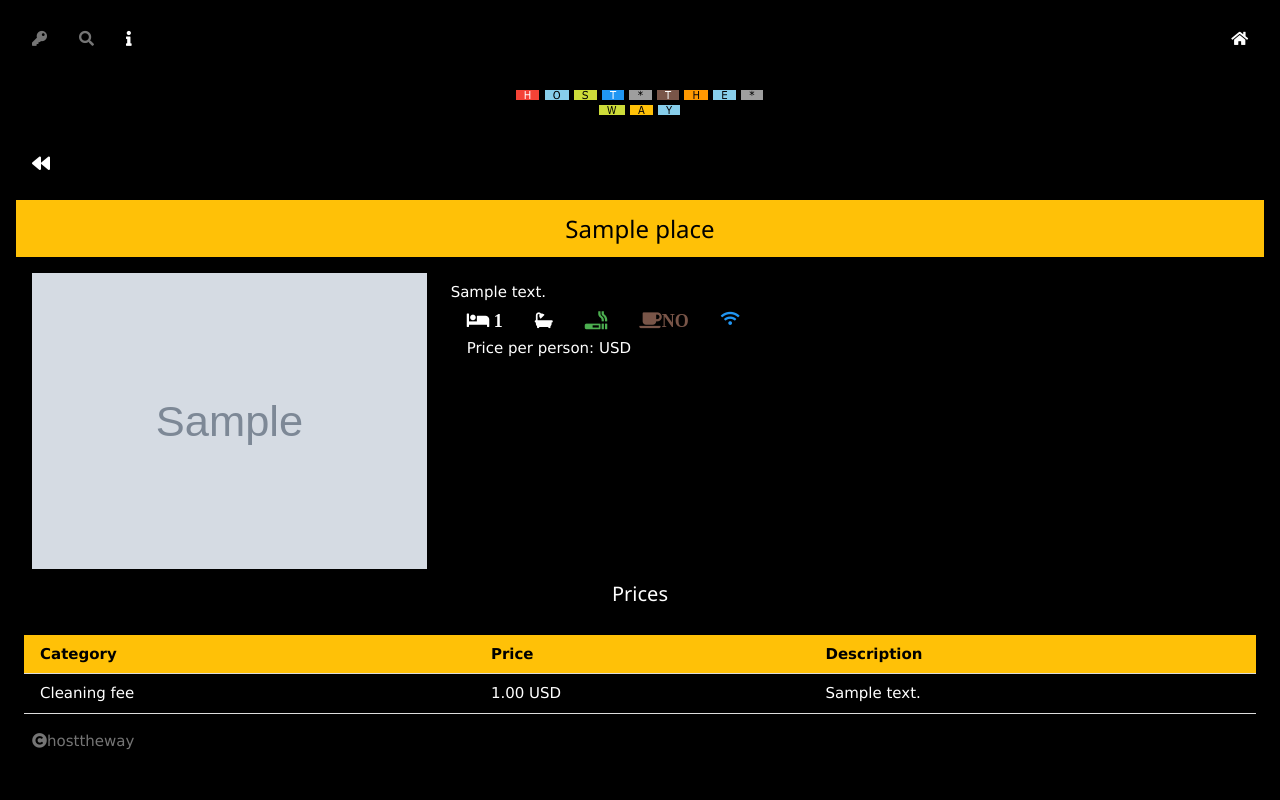
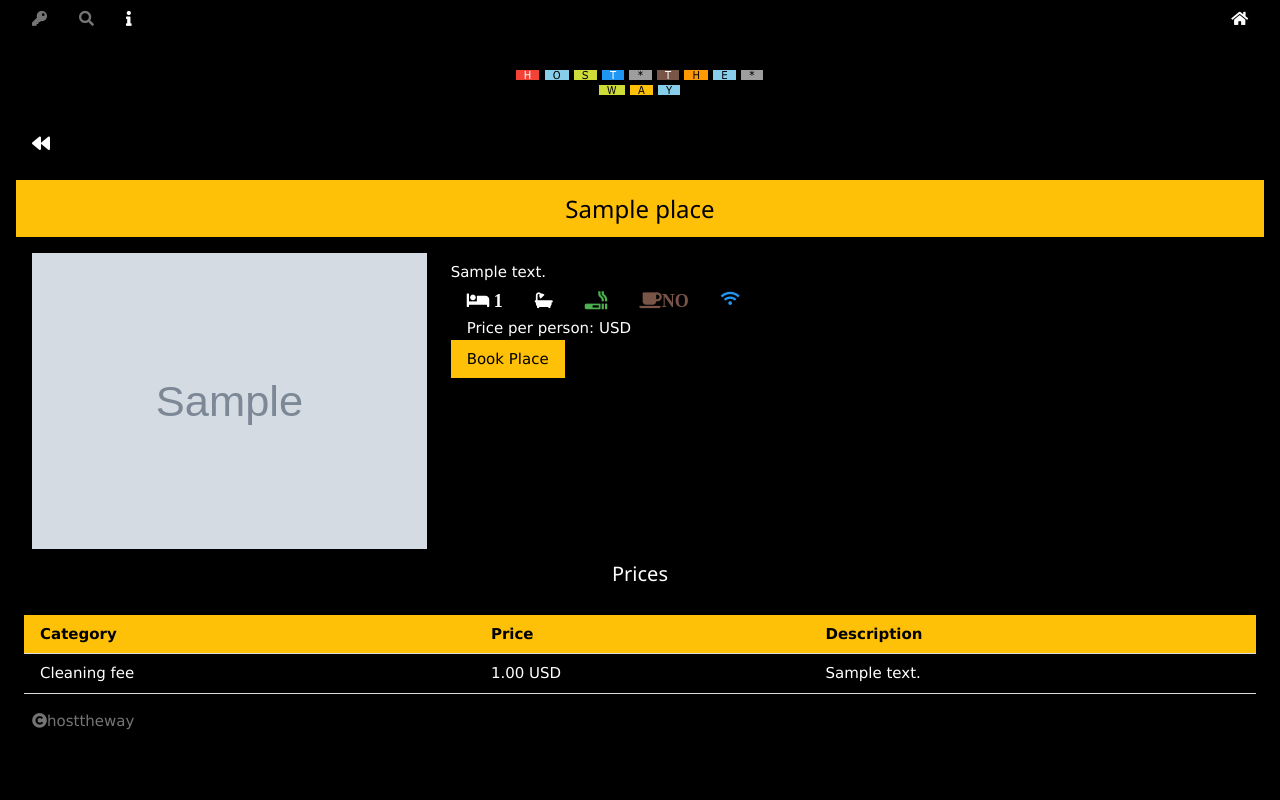
Before and after one commit to dolikemc/hostthewaytry, a Django app: page /places/1/ in a window 1280 px wide. Run offline with Django 3.2, Linux system fonts and the light colour scheme; tables that the repository leaves empty hold one stand-in row (values such as "Sample post"); grey boxes marked "Sample" are stand-in pictures; some libraries are stand-ins or nearby versions.

Commit message:
add email form (modal)

```diff
--- a/places/models.py
+++ b/places/models.py
@@ -225,6 +225,10 @@
                                     valid_to__gte=date.today())
 
     @property
+    def email(self):
+        return self.placeaccount_set.filter(user__email__contains='@').order_by('-id').first()
+
+    @property
     def bathrooms(self) -> int:
         return self.room_set.filter(bathroom=True).count()
 
--- a/places/templates/places/create_detail.html
+++ b/places/templates/places/create_detail.html
@@ -6,7 +6,7 @@
                 <button onclick="goBack()" class="w3-button w3-bar-item"><i class="fa fa-backward w3-large"></i>
                 </button>
                 {% if user.is_authenticated %}
-                    <button type="submit" class="w3-button w3-bar-item" id="create-detail-submit">
+                    <button type="submit" class="w3-button w3-bar-item" id="id_create_detail_submit">
                         <i class="fa fa-save w3-large"></i>
                     </button>
                 {% endif %}
--- a/places/templates/places/create_place_minimal.html
+++ b/places/templates/places/create_place_minimal.html
@@ -1,6 +1,6 @@
 {% extends 'base.html' %}
 {% block content %}
-    <form method="post" class="w3-container" enctype="multipart/form-data">
+    <form method="post" class="w3-container" enctype="multipart/form-data" id="id_create_place_minimal_form">
         {% csrf_token %}
         <div class="w3-bar">
             <button onclick="goBack()" class="w3-button w3-bar-item"><i class="fa fa-backward w3-large"></i>
--- a/places/templates/places/create_room.html
+++ b/places/templates/places/create_room.html
@@ -1,6 +1,6 @@
 {% extends 'base.html' %}
 {% block content %}
-    <form method="post" class="w3-container">
+    <form method="post" class="w3-container" id="id_create_room_form">
         {% csrf_token %}
         <br>
         <div class="w3-row-padding">
--- a/places/templates/places/detail.html
+++ b/places/templates/places/detail.html
@@ -1,31 +1,31 @@
 {% extends 'base.html' %}
 {% block content %}
-    {% load l10n static leaflet_tags %}
+    {% load l10n static leaflet_tags i18n %}
 
-    <div class="w3-bar">
+    <div class="w3-bar" id="id_place_detail_bar">
         <a href="#" onclick="goBack()" class="w3-button w3-bar-item"><i
                 class="fa fa-backward w3-large"></i></a>
         {% if user.is_authenticated %}
-            <a href="{% url 'places:register-user' place_id=place.id %}" id="detail-action-register"
+            <a href="{% url 'places:register-user' place_id=place.id %}" id="id_detail_action_register"
                class="w3-button w3-bar-item"><i class="fas fa-plus w3-large w3-text-green"></i> admin</a>
             <a href="{% url 'places:create-room' place=place.id %}" class="w3-button w3-bar-item"
-               id="detail-action-create-room">
+               id="id_detail_action_create_room">
                 <i class="fas fa-plus w3-large w3-text-green"></i> room</a>
             <a href="{% url 'places:create-price' place=place.id %}" class="w3-button w3-bar-item"
-               id="detail-action-create-price">
+               id="id_detail_action_create_price">
                 <i class="fas fa-plus w3-large w3-text-green"></i> price</a>
             <a href="{% url 'places:update-place' pk=place.id %}" class="w3-button w3-bar-item"
-               id="detail-action-update-place">
+               id="id_detail_action_update_place">
                 <i class="fas fa-edit w3-large w3-text-green"></i> place</a>
             <a href="{% url 'places:update-place-address' pk=place.id %}" class="w3-button w3-bar-item"
-               id="detail-action-update-place-address">
+               id="id_detail_action_update_place_address">
                 <i class="fas fa-edit w3-large w3-text-green"></i> address</a>
         {% endif %}
     </div>
-    <div class="w3-panel w3-center w3-amber">
+    <div class="w3-panel w3-center w3-amber" id="id_place_details_name">
         <h3>{{ place.name }}</h3>
     </div>
-    <div class="w3-row-padding">
+    <div class="w3-row-padding" id="id_place_detail_info">
         <div class="w3-container w3-third w3-center">
             <img src="{% static 'places/img/' %}{{ place.picture }}" alt="Picture"
                  style="max-height: 300px; width: 100%">
@@ -60,6 +60,39 @@
                 {% else %}
                     {{ place.price_low.normalize }} - {{ place.price_high.normalize }} {{ place.currency }}
                 {% endif %}
+            </div>
+
+            <button onclick="document.getElementById('id_book_email_modal').style.display='block'"
+                    class="w3-button w3-amber" id="id_book_place">Book Place
+            </button>
+        </div>
+        <div id="id_book_email_modal" class="w3-modal">
+            <div class="w3-modal-content" style="display: block">
+                <header class="w3-container w3-black">
+                    <span onclick="document.getElementById('id_book_email_modal').style.display='none'"
+                          class="w3-button w3-display-topright">&times;</span>
+                    <form id="id_book_email_form">
+                        <table class="w3-table-all w3-amber">
+                            <tr>
+                                <th style="max-width: 120px; width: 40px"></th>
+                                <th style="max-width: 400px; width: 120px"></th>
+                            </tr>
+                            <tr>
+                                <td><label for="id_book_email_from">{% trans "Your Email:" %}</label></td>
+                                <td><input id="id_book_email_from" type="email" required></td>
+                            </tr>
+                            <tr>
+                                <td><label for="id_book_email_to">{% trans "To:" %}</label></td>
+                                <td><input id="id_book_email_to" type="email" value="{{ place.email }}" readonly></td>
+                            </tr>
+                            <tr>
+                                <td><label for="id_book_email_message">Message:</label></td>
+                                <td><input id="id_book_email_message" value="{% trans 'Do you have vaccancies' %}"
+                                           type="text" style="height: 180px;"></td>
+                            </tr>
+                        </table>
+                    </form>
+
             </div>
         </div>
         <div class="w3-container w3-third">
--- a/places/templates/places/index.html
+++ b/places/templates/places/index.html
@@ -2,7 +2,7 @@
 {% block content %}
     {% load static %}
     {% load leaflet_tags %}
-    <div class="w3-panel w3-black w3-center w3-text-green">
+    <div class="w3-panel w3-black w3-center w3-text-green" id="id_wellcome_place_list">
         {% if user.is_authenticated %}
             <h8>
                 Hi {{ user }}, add another place if you want!
@@ -16,7 +16,7 @@
             </h8>
         {% endif %}
     </div>
-    <div class="w3-row w3-center">
+    <div class="w3-row w3-center" id="id_place_list">
         {% for place in places %}
             {% if forloop.counter == 1 %}
                 {% include 'places/place_card.html' with card_color="w3-light-blue" %}
@@ -33,6 +33,5 @@
                 {% include 'places/place_card.html' with card_color="w3-lime" %}
             {% endif %}
         {% endfor %}
-
     </div>
 {% endblock %}
--- a/places/templates/places/place_card.html
+++ b/places/templates/places/place_card.html
@@ -1,10 +1,8 @@
 {% load static %}
 <a href="{% url 'places:detail' place.id %}">
     <div class="w3-col s6 m4 l3 w3-margin-bottom w3-leftbar w3-rightbar w3-border-black
-        {{ card_color|default:"w3-light-blue" }}"
-         style="min-height: 300px">
-        <!-- todo: all overview information in the card-->
-        <div id="place-card-{{ place.id }}">
+        {{ card_color|default:"w3-light-blue" }}" style="min-height: 300px">
+        <div id="id_place_card_{{ place.id }}">
             <br>
             <h8>{{ place.name }}</h8>
 
--- a/places/templates/places/place_list.html
+++ b/places/templates/places/place_list.html
@@ -1,6 +1,6 @@
 {% extends "base.html" %}
 {% block content %}
-    <table class="w3-table-all w3-text-black">
+    <table class="w3-table-all w3-text-black" id="id_place_list_maintenance">
         <tr>
             <th>Id</th>
             <th>Name</th>
--- a/templates/base.html
+++ b/templates/base.html
@@ -34,22 +34,22 @@
     {% endblock %}
 </head>
 <body>
-<div id="container" class="w3-container">
-    <div id="header">
+<div id="id_container" class="w3-container">
+    <div id="id_header">
         {% block bodytitle %}
             {{ title }}
         {% endblock %}
     </div>
-    <div id="nav-global">
+    <div id="id_nav_global">
         {% block nav-global %}
             {% include "navigator.html" %}
         {% endblock %}
     </div>
-    <div id="content">
+    <div id="id_content">
         {% block content %}
         {% endblock %}
     </div>
-    <div id="footer">
+    <div id="id_footer">
         {% block footer %}
             {% include "footer.html" %}
         {% endblock %}
--- a/templates/navigator.html
+++ b/templates/navigator.html
@@ -1,37 +1,37 @@
 {% load static %}
 <div class="w3-bar w3-medium">
     {% if user.is_authenticated and user.is_staff %}
-        <a href="{% url 'admin:index' %}" class="w3-bar-item w3-button w3-text-red" id="navigator-index">
+        <a href="{% url 'admin:index' %}" class="w3-bar-item w3-button w3-text-red" id="id_navigator_index">
             <div class="w3-padding-8"><i class="fa fa-cog"></i></div>
         </a>
         <a href="{% url 'places:register-worker' %}" class="w3-bar-item w3-button w3-text-blue"
-           id="navigator-register-worker">
+           id="id_navigator_register_worker">
             <div class="w3-padding-8"><i class="fa fa-address-book"></i></div>
         </a>
         <a href="/admin/places/place/?reviewed__exact=0" class="w3-bar-item w3-button w3-text-orange"
-           id="navigator-review-places">
+           id="id_navigator_review_places">
             <div class="w3-padding-8"><i class="fa fa-eye-slash"></i></div>
         </a>
     {% endif %}
     {% if user.is_authenticated %}
-        <a href="{% url 'place-logout' %}" class="w3-bar-item w3-button" id="navigator-logout">
+        <a href="{% url 'place-logout' %}" class="w3-bar-item w3-button" id="id_navigator_logout">
             <div class="w3-padding-8"><i class="fa fa-key w3-text-green"></i></div>
         </a>
     {% else %}
-        <a href="{% url 'place-login' %}" class="w3-bar-item w3-button" id="navigator-login">
+        <a href="{% url 'place-login' %}" class="w3-bar-item w3-button" id="id_navigator_login">
             <div class="w3-padding-8"><i class="fa fa-key w3-text-grey"></i></div>
         </a>
     {% endif %}
-    <a href="#" class="w3-bar-item w3-button" id="navigator-search">
+    <a href="#" class="w3-bar-item w3-button" id="id_navigator_search">
         <div class="w3-padding-8"><i class="fa fa-search w3-text-grey"></i></div>
     </a>
     {% if user.is_authenticated %}
     {% else %}
-        <a href="{% url 'places:intro' %}" class="w3-bar-item w3-button" id="navigator-intro">
+        <a href="{% url 'places:intro' %}" class="w3-bar-item w3-button" id="id_navigator_intro">
             <div class="w3-padding-8"><i class="fa fa-info"></i></div>
         </a>
     {% endif %}
-    <a href="{% url 'places:index' %}" class="w3-bar-item w3-button w3-right" id="navigator-places">
+    <a href="{% url 'places:index' %}" class="w3-bar-item w3-button w3-right" id="id_navigator_places">
         <div class="w3-padding-8"><i class="fa fa-home"></i></div>
     </a>
 </div>
--- a/traveller/templates/traveller/create_place_admin.html
+++ b/traveller/templates/traveller/create_place_admin.html
@@ -1,12 +1,12 @@
 {% extends 'base.html' %}
 {% block content %}
-    <form method="post">
+    <form method="post" id="id_create_place_admin_form">
         {% csrf_token %}
         <table>
             {{ user_form.as_table }}
             <tr>
                 <td></td>
-                <td><input type="submit" name="submit" value="Save" id="create-user-submit"/></td>
+                <td><input type="submit" name="submit" value="Save" id="id_create_user_submit"/></td>
             </tr>
         </table>
     </form>
--- a/traveller/templates/traveller/login.html
+++ b/traveller/templates/traveller/login.html
@@ -33,7 +33,7 @@
                 {% endblocktrans %}
             </p>
         {% endif %}
-        <form action="{{ app_path }}" method="post" id="login-form">
+        <form action="{{ app_path }}" method="post" id="id_login_form">
             {% csrf_token %}
             {% if next %}
                 <input type="hidden" name="next" value="{{ next }}"/>
--- a/traveller/templates/traveller/register.html
+++ b/traveller/templates/traveller/register.html
@@ -14,13 +14,13 @@
             </ul>
         {% endif %}
         <h1>Register a place admin</h1>
-        <form method="post">
+        <form method="post" id="id_register_form">
             {% csrf_token %}
             <table>
                 {{ form.as_table }}
                 <tr>
                     <td></td>
-                    <td><input type="submit" name="submit" value="Register" id="register-submit"/></td>
+                    <td><input type="submit" name="submit" value="Register" id="id_register_submit"/></td>
                 </tr>
             </table>
         </form>
```
Also changed, not shown: tests/functional_tests/base.py (+2 -2 lines), tests/functional_tests/test_anonymous.py (added, +53 -0 lines), tests/functional_tests/test_logon.py (+5 -5 lines), tests/functional_tests/test_place_admin.py (+7 -7 lines), tests/functional_tests/test_unknown_visitor.py (deleted, +0 -19 lines).
